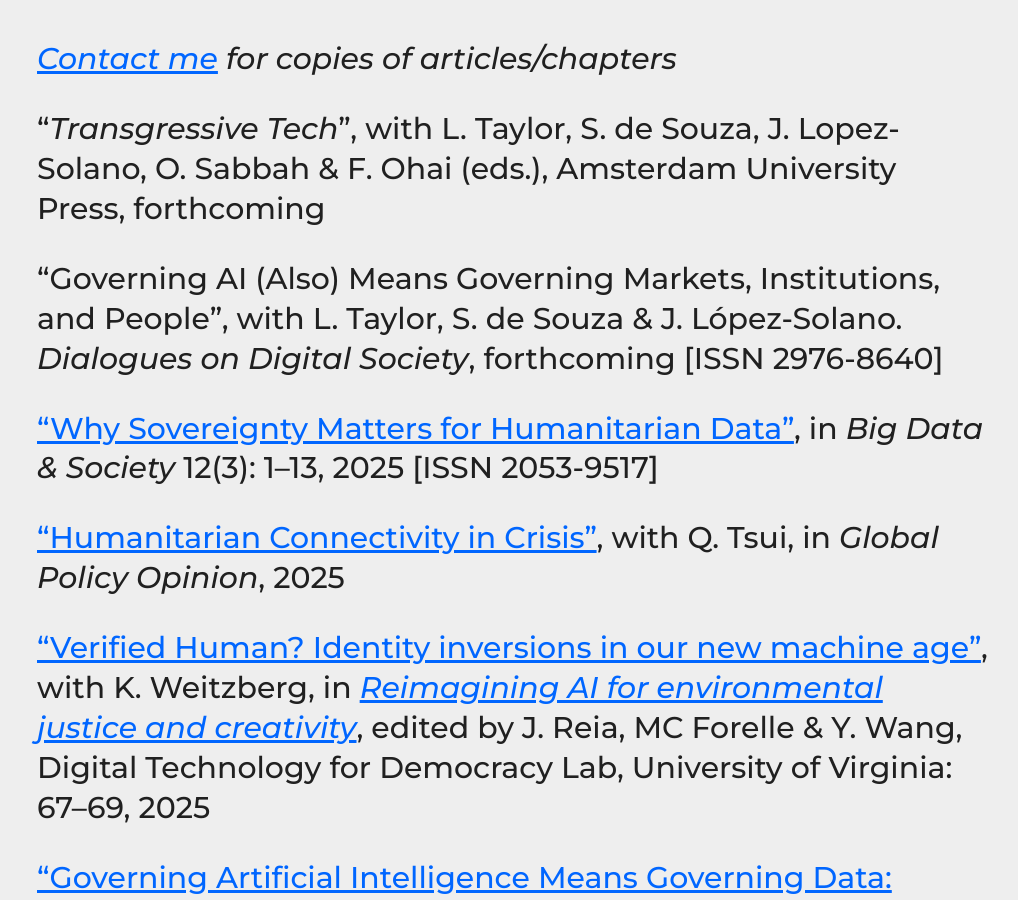
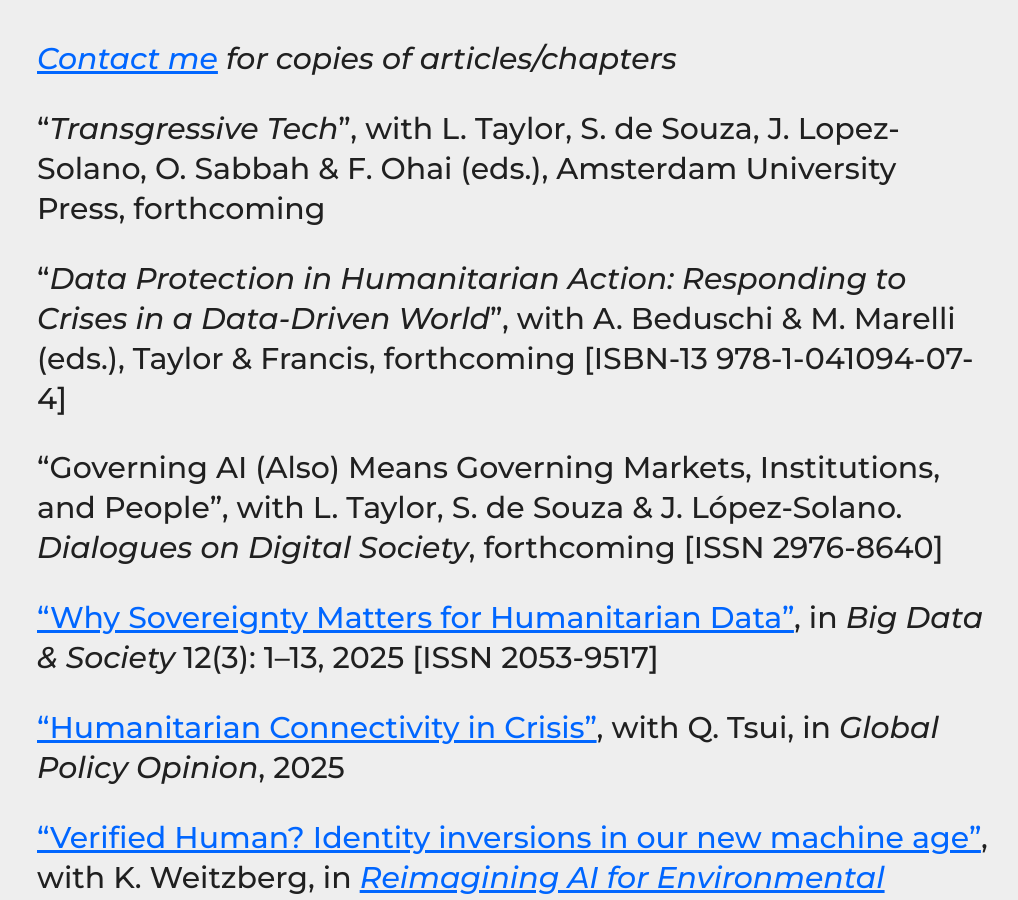
Before and after one commit to haroonalrasheed/641a, a Jekyll site: the page built from selected-publications/index.md, in a window 1280 px wide and 900 px high, scrolled down 279 px. Shown: the whole window, without its empty margins (127-1145 px from the left). Built offline with Jekyll 4.4.1, drawn with Linux system fonts in a browser that asks for light colours; some of the changed text lies outside the part shown.

Commit message:
Update index.md

```diff
--- a/selected-publications/index.md
+++ b/selected-publications/index.md
@@ -8,13 +8,15 @@ _[Contact me](mailto:a.k.martin@alumni.lse.ac.uk) for copies of articles/chapter
 
 "_Transgressive Tech_", with L. Taylor, S. de Souza, J. Lopez-Solano, O. Sabbah & F. Ohai (eds.), Amsterdam University Press, forthcoming
 
+"_Data Protection in Humanitarian Action: Responding to Crises in a Data-Driven World_", with A. Beduschi & M. Marelli (eds.), Taylor & Francis, forthcoming [ISBN-13 978-1-041094-07-4]
+
 "Governing AI (Also) Means Governing Markets, Institutions, and People", with L. Taylor, S. de Souza & J. López-Solano. _Dialogues on Digital Society_, forthcoming [ISSN 2976-8640]
 
 ["Why Sovereignty Matters for Humanitarian Data"](https://doi.org/10.1177/20539517251361109), in _Big Data & Society_ 12(3): 1–13, 2025 [ISSN 2053-9517]
 
 ["Humanitarian Connectivity in Crisis"](https://www.globalpolicyjournal.com/blog/02/06/2025/humanitarian-connectivity-crisis), with Q. Tsui, in _Global Policy Opinion_, 2025
 
-["Verified Human? Identity inversions in our new machine age"](https://sixfouronea.net/Reimagining_AI_verified_human.pdf), with K. Weitzberg, in [_Reimagining AI for environmental justice and creativity_](https://doi.org/10.18130/03df-zn30), edited by J. Reia, MC Forelle & Y. Wang, Digital Technology for Democracy Lab, University of Virginia: 67–69, 2025
+["Verified Human? Identity inversions in our new machine age"](https://sixfouronea.net/Reimagining_AI_verified_human.pdf), with K. Weitzberg, in [_Reimagining AI for Environmental Justice and Creativity_](https://doi.org/10.18130/03df-zn30), edited by J. Reia, MC Forelle & Y. Wang, Digital Technology for Democracy Lab, University of Virginia: 67–69, 2025
 
 ["Governing Artificial Intelligence Means Governing Data: (Re)setting the agenda for data justice"](https://doi.org/10.1177/29768640241306800), L. Taylor, S. de Souza & J. López-Solano. _Dialogues on Digital Society_: 1–18, 2025 [ISSN 2976-8640]
 
```
